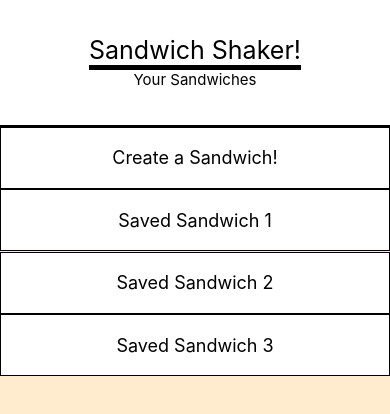
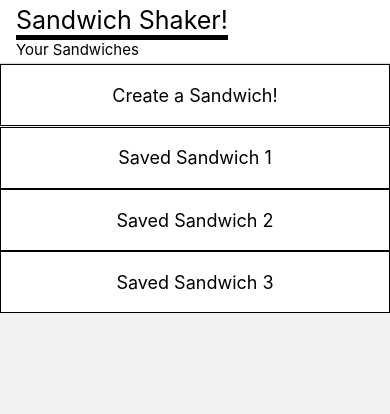
Before and after one commit to Yavuz7/SandwichProject, a React Native app: screen / in a window 390 px wide. Shown: the top 414 px of the page. Built offline with nearby package versions, Linux system fonts and the light colour scheme.

Commit message:
Create Screen Stack For Sandwich Navigation

```diff
--- a/App.js
+++ b/App.js
@@ -1,27 +1,26 @@
 import { StatusBar } from "expo-status-bar";
 import { StyleSheet, Text, View } from "react-native";
+import { NavigationContainer } from "@react-navigation/native";
+import { createNativeStackNavigator } from "@react-navigation/native-stack";
+
 import Header from "./Components/General/Header";
-import { NavigationContainer } from "@react-navigation/native";
-import HomePage from "./Pages/HomePage";
+import HomeScreen from "./Pages/HomeScreen";
+import SandwichScreen from "./Pages/SandwichScreen";
+
+const Stack = createNativeStackNavigator();
 
 export default function App() {
   return (
     <NavigationContainer>
-      <View style={styles.container}>
-        <Header>
-          <HomePage />
-        </Header>
-        <StatusBar style="auto" hidden={true} />
-      </View>
+      <Stack.Navigator initialRouteName="Home">
+        <Stack.Screen
+          name="Home"
+          component={HomeScreen}
+          options={{ headerTitle: (props) => <Header {...props} /> }}
+        />
+        <Stack.Screen name="SandwichCreator" component={SandwichScreen} />
+      </Stack.Navigator>
+      <StatusBar style="auto" hidden={true} />
     </NavigationContainer>
   );
 }
-
-const styles = StyleSheet.create({
-  container: {
-    flex: 1,
-    alignItems: "center",
-    justifyContent: "center",
-    backgroundColor: "#ffebcd",
-  },
-});
--- a/Components/General/Header.js
+++ b/Components/General/Header.js
@@ -4,16 +4,11 @@ export default function Header(props) {
   return (
     <>
       <View style={styles.title}>
-        <Text
-          style={{ fontSize: 25, borderBottomWidth: 5, alignSelf: "center" }}
-        >
+        <Text style={{ fontSize: 25, borderBottomWidth: 5 }}>
           Sandwich Shaker!
         </Text>
-        <Text style={{ fontSize: 15, alignSelf: "center" }}>
-          Your Sandwiches
-        </Text>
+        <Text style={{ fontSize: 15 }}>Your Sandwiches</Text>
       </View>
-      {props.children}
     </>
   );
 }
@@ -23,13 +18,10 @@ const styles = StyleSheet.create({
     flex: 1,
     flexDirection: "column",
     alignItems: "center",
+    justifyContent: "center",
   },
   title: {
-    height: "15%",
-    alignItems: "center",
+    alignSelf: "center",
     backgroundColor: "#fff",
-    justifyContent: "center",
-    width: "100%",
-    borderBottomWidth: 2,
   },
 });
--- /dev/null
+++ b/Pages/SandwichScreen.js
@@ -0,0 +1,9 @@
+import { FlatList, Text, View, StyleSheet } from "react-native";
+
+export default function SandwichCreation() {
+  return (
+    <>
+      <Text>Sandwich Creation Page!</Text>
+    </>
+  );
+}
--- a/package.json
+++ b/package.json
@@ -16,7 +16,7 @@
     "expo-status-bar": "~1.4.4",
     "react": "18.2.0",
     "react-dom": "18.2.0",
-    "react-native": "0.71.7",
+    "react-native": "0.71.8",
     "react-native-web": "~0.18.10",
     "react-native-screens": "~3.20.0",
     "react-native-safe-area-context": "4.5.0"
```
Also changed, not shown: Pages/HomeScreen.js (renamed from Pages/HomePage.js), 1 other file (tests, documents, lock files or other folders).
